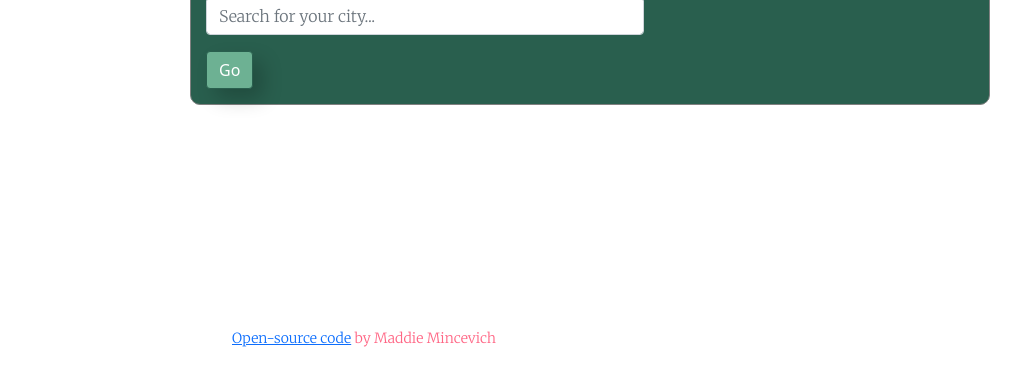
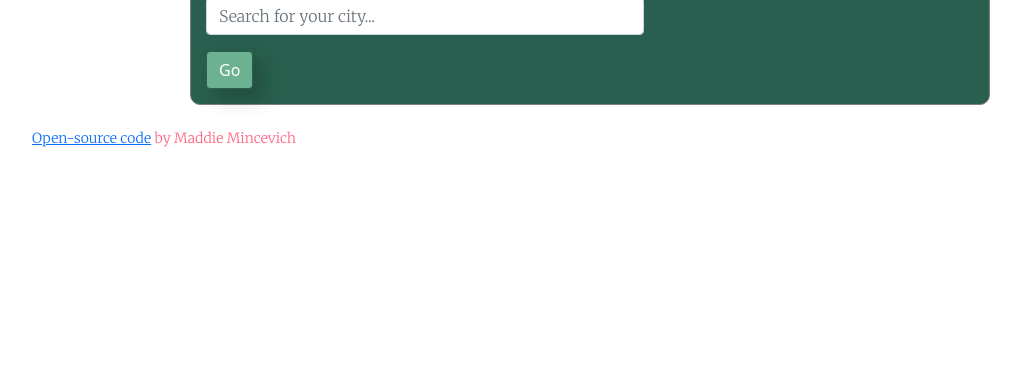
Before and after one commit to madisonmincevich/Weather-App, a plain HTML site: page index.html in a window 1280 px wide. Shown: the part 395-780 px from the top of the page, without its empty margins (50-1071 px from the left). Drawn offline with nearby package versions, Linux system fonts and the light colour scheme.

Commit message:
Update style.css

```diff
--- a/src/style.css
+++ b/src/style.css
@@ -142,5 +142,5 @@ h1 {
   font-family: "Merriweather", serif;
   display: inline-block;
   text-align: center;
-  padding: 200px;
+  margin: 0 auto;
 }
```
